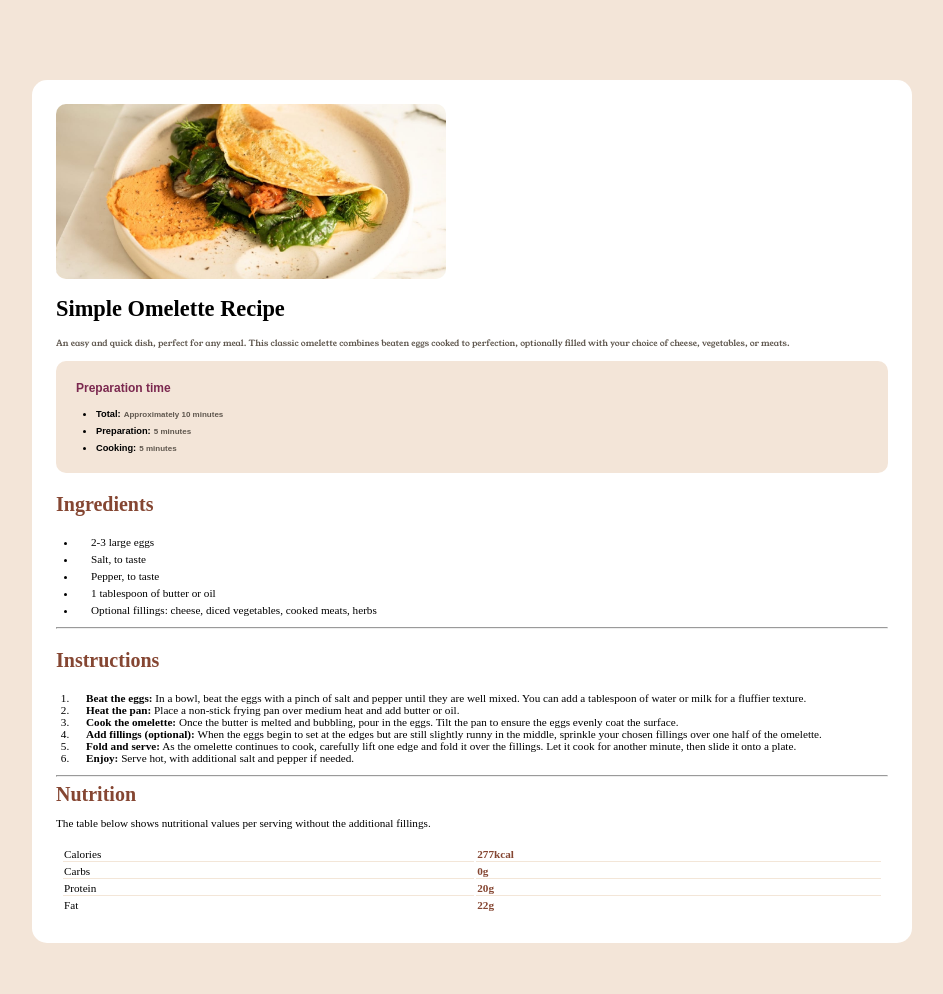
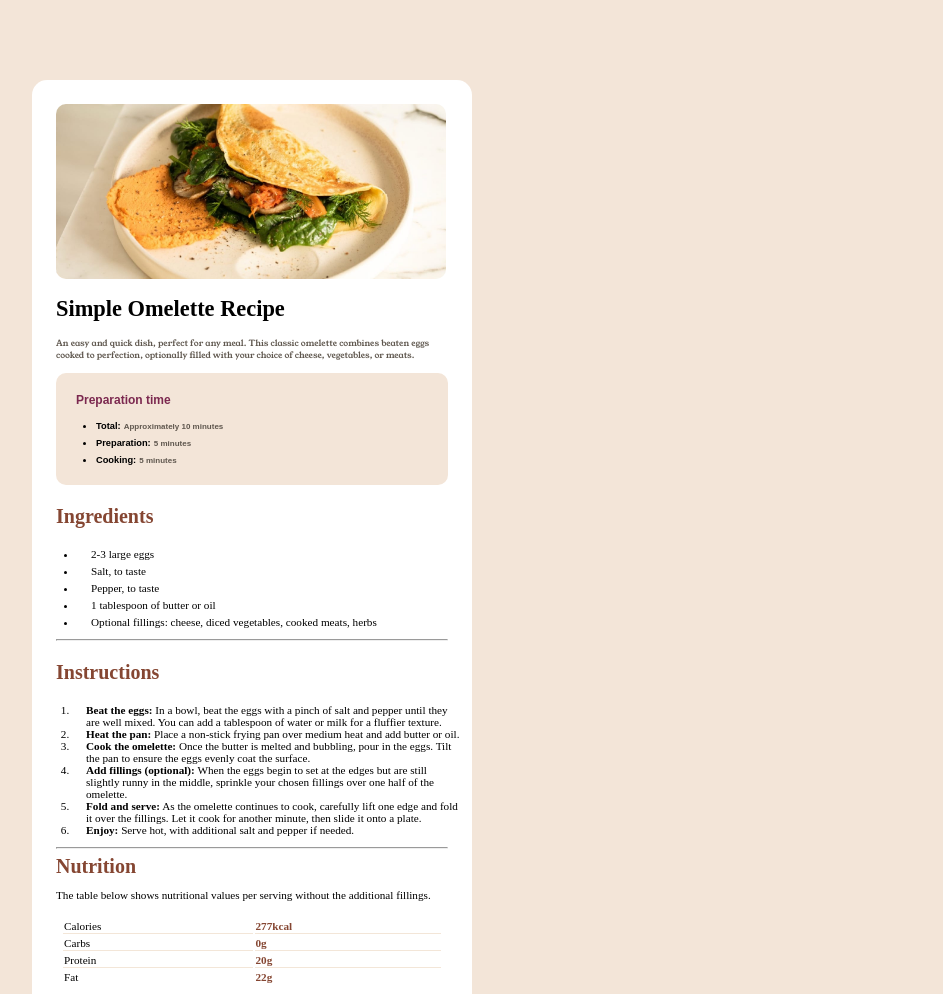
Before and after one commit to Symbian581/recipe-page-main, a plain HTML site: page index.html in a window 1280 px wide. Shown: the top 994 px of the page, without its empty margins (168-1111 px from the left). Drawn offline with Linux system fonts and the light colour scheme.

Commit message:
Update style.css

```diff
--- a/style.css
+++ b/style.css
@@ -10,6 +10,7 @@ body {
   margin: 80px 200px 80px 200px;
   border-radius: 15px;
   padding: 1.5rem;
+  width: 440px;
   box-sizing: border-box;
 }
 
```
